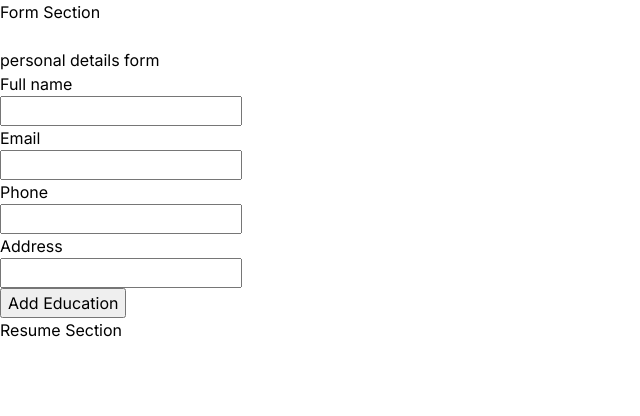
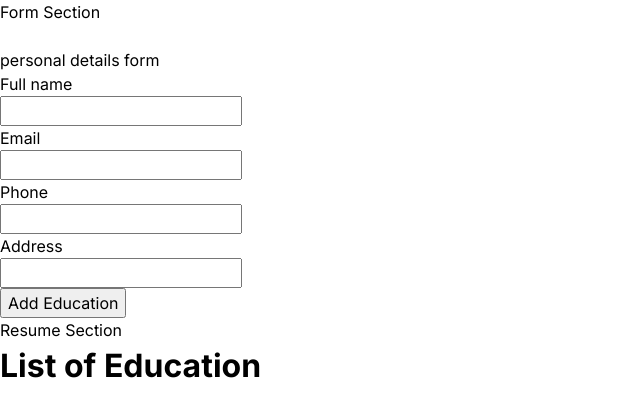
Before and after one commit to krs00/TOP-cv-application, a React (Vite) app: page / in a window 1280 px wide. Shown: the top 416 px of the page, without its empty margins (0-640 px from the left). Built offline with nearby package versions, Linux system fonts and the light colour scheme.

Commit message:
pass down formData and educationList as props to resume

```diff
--- a/src/App.jsx
+++ b/src/App.jsx
@@ -126,7 +126,8 @@ function App() {
 
 
 
-    <ResumeSection formData={formData} />
+    <ResumeSection formData={formData}
+                  educationList={educationList} />
 
 
     </>
--- a/src/components/ResumeSection.jsx
+++ b/src/components/ResumeSection.jsx
@@ -2,6 +2,20 @@ function ResumeSection(props) {
     return (
       <>
        <p>Resume Section</p>
+       <p>{props.formData.name}</p>
+       <p>{props.formData.email}</p>
+       <p>{props.formData.phone}</p>
+       <p>{props.formData.address}</p>
+
+       <div>
+      <h1>List of Education</h1>
+      <ul>
+        {props.educationList.map((item) => (
+          <li className="no-list-style" key={item.id}>{item.school}</li>
+        ))}
+      </ul>
+    </div>
+
       </>
     );
   }
```
